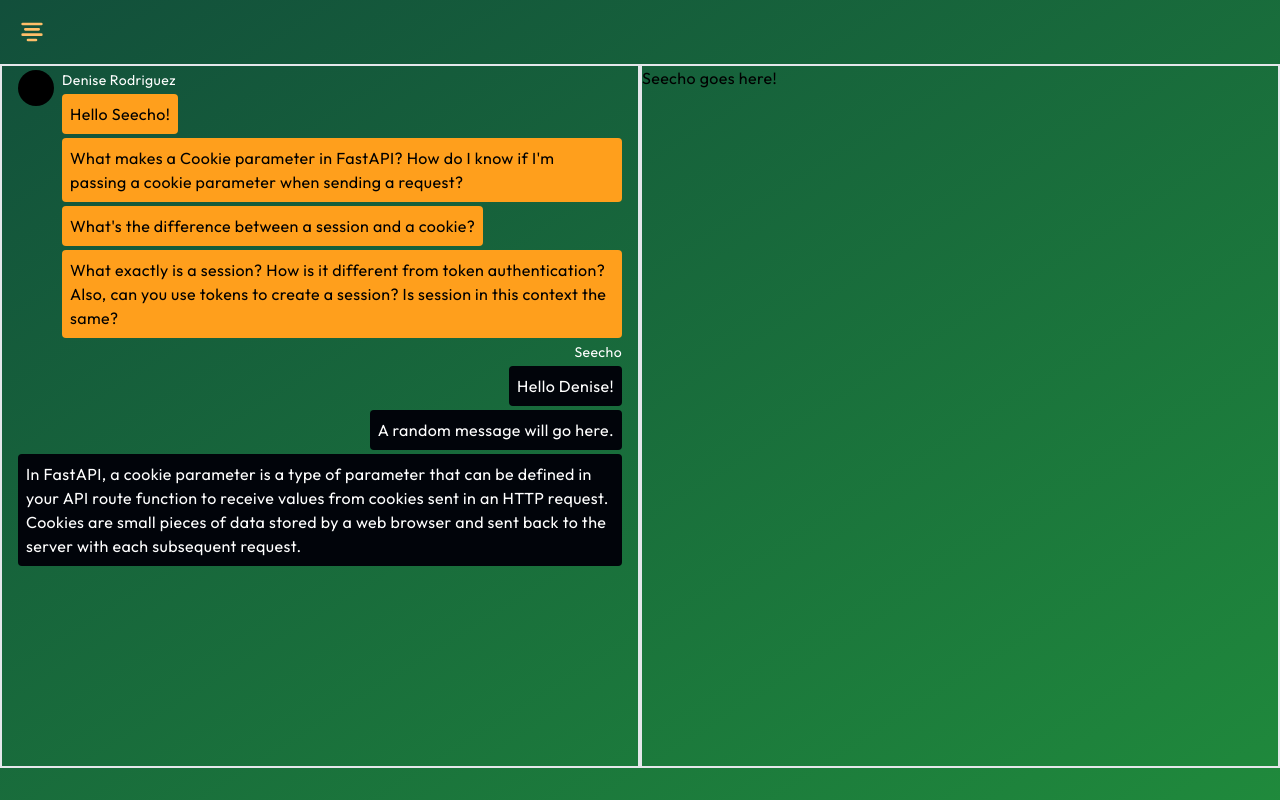
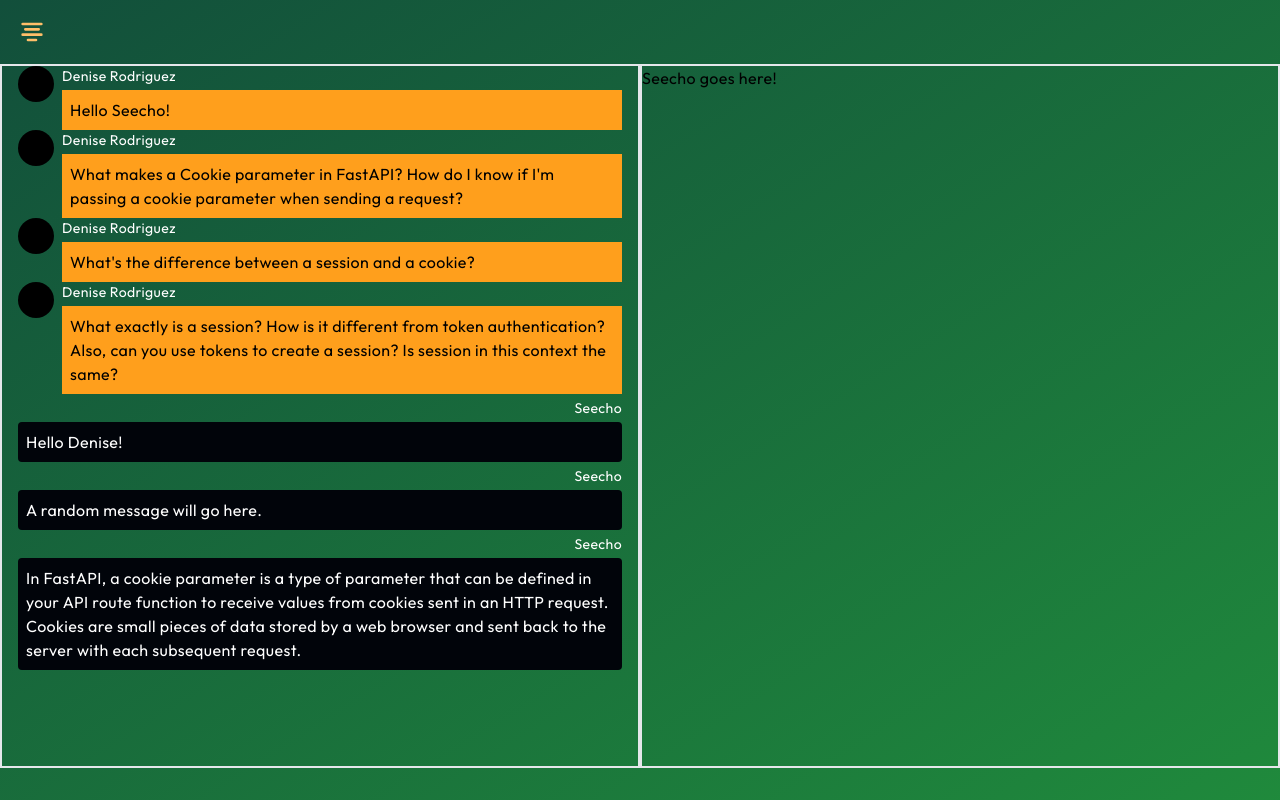
Before and after one commit to deniselupe/chat-app, a Next.js app in the folder frontend/: page /chat in a window 1280 px wide. Built offline with nearby package versions, Linux system fonts and the light colour scheme.

Commit message:
refactor: remove contd props from messages

```diff
--- a/frontend/src/components/messages/index.tsx
+++ b/frontend/src/components/messages/index.tsx
@@ -4,27 +4,27 @@ import SeechoMessage from "@/components/seecho-message";
 export default function Messages() {
     return (
         <div className="border-2 lg:w-1/2 h-1/2 lg:h-full overflow-y-auto">
-            <UserMessage contd={false}>
+            <UserMessage>
                 Hello Seecho!
             </UserMessage>
-            <UserMessage contd={true}>
+            <UserMessage>
                 What makes a Cookie parameter in FastAPI? How do I know if I'm passing a cookie parameter when sending a request?
             </UserMessage>
-            <UserMessage contd={true}>
+            <UserMessage>
                 What's the difference between a session and a cookie?
             </UserMessage>
-            <UserMessage contd={true}>
+            <UserMessage>
                 What exactly is a session? How is it different from token authentication?
 
                 Also, can you use tokens to create a session? Is session in this context the same?
             </UserMessage>
-            <SeechoMessage contd={false}>
+            <SeechoMessage>
                 Hello Denise!
             </SeechoMessage>
-            <SeechoMessage contd={true}>
+            <SeechoMessage>
                 A random message will go here.
             </SeechoMessage>
-            <SeechoMessage contd={true}>
+            <SeechoMessage>
                 In FastAPI, a cookie parameter is a type of parameter that can be defined in your API route
                 function to receive values from cookies sent in an HTTP request. Cookies are small pieces of
                 data stored by a web browser and sent back to the server with each subsequent request.
--- a/frontend/src/components/seecho-message/index.tsx
+++ b/frontend/src/components/seecho-message/index.tsx
@@ -1,13 +1,12 @@
 type SeechoMessageType = {
     children: string;
-    contd: boolean;
 };
 
-export default function SeechoMessage({ children, contd }: SeechoMessageType) {
+export default function SeechoMessage({ children }: SeechoMessageType) {
     return (
         <div className={`text-white w-full h-fit px-4 my-1 flex flex-col items-end`}>
-            {!contd && <p className="text-sm mb-1">Seecho</p>}
-            <div className={`text-md p-2 h-fit bg-seecho-darkblue rounded`}>
+            <p className="text-sm mb-1">Seecho</p>
+            <div className={`text-md p-2 w-full h-fit bg-seecho-darkblue rounded`}>
                 {children}
             </div>
         </div>
--- a/frontend/src/components/user-message/index.tsx
+++ b/frontend/src/components/user-message/index.tsx
@@ -1,15 +1,14 @@
 type UserMessageType = {
     children: string;
-    contd: boolean;
 };
 
-export default function UserMessage({ children, contd }: UserMessageType) {
+export default function UserMessage({ children }: UserMessageType) {
     return (
-        <div className={`text-black w-full h-fit px-4 my-1 flex gap-x-2`}>
-            <div className={`w-9 h-9 rounded-full ${!contd && 'bg-black'} flex-none`} />
-            <div>
-                {!contd && <p className="text-sm text-white mb-1">Denise Rodriguez</p>}
-                <div className={`text-md p-2 h-fit bg-seecho-orange rounded`}>
+        <div className={`text-black w-full h-fit px-4 flex gap-x-2`}>
+            <div className="w-9 h-9 rounded-full bg-black flex-none" />
+            <div className="w-full">
+                <p className="text-sm text-white mb-1">Denise Rodriguez</p>
+                <div className={`text-md p-2 h-fit bg-seecho-orange`}>
                     {children}
                 </div>
             </div>
```
